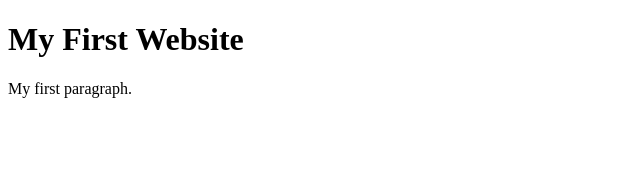
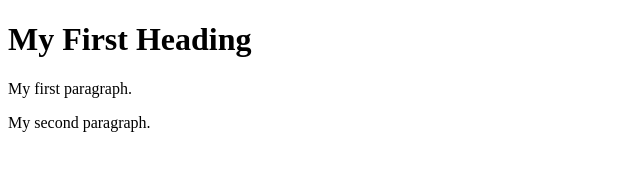
Before and after one commit to d-jeph/codersrank-html, a website: page index.html in a window 1280 px wide. Shown: the whole page, without its empty margins (0-640 px from the left). Drawn offline with Linux system fonts and the light colour scheme.

Commit message:
initial commit

```diff
--- a/index.html
+++ b/index.html
@@ -5,8 +5,9 @@
   </head>
   <body>
 
-    <h1>My First Website</h1>
+    <h1>My First Heading</h1>
     <p>My first paragraph.</p>
+    <p>My second paragraph.</p>
 
   </body>
 </html>
```
